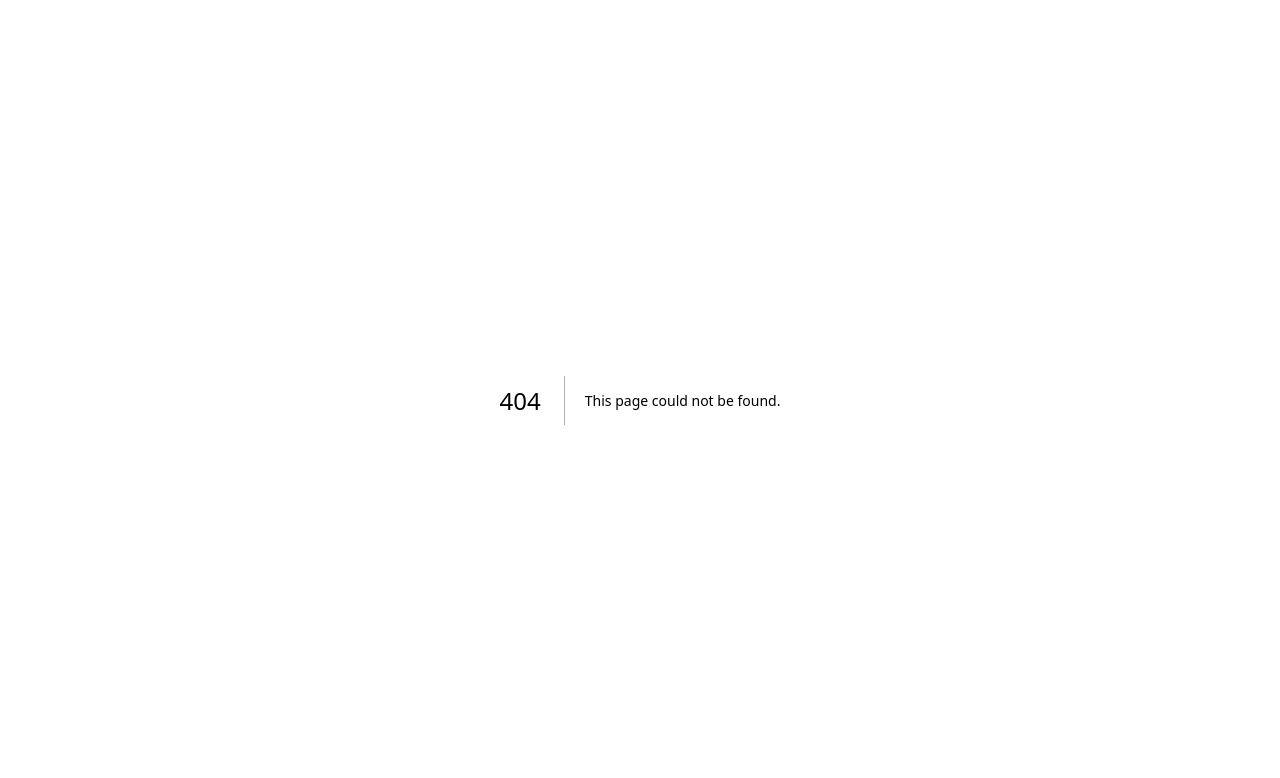
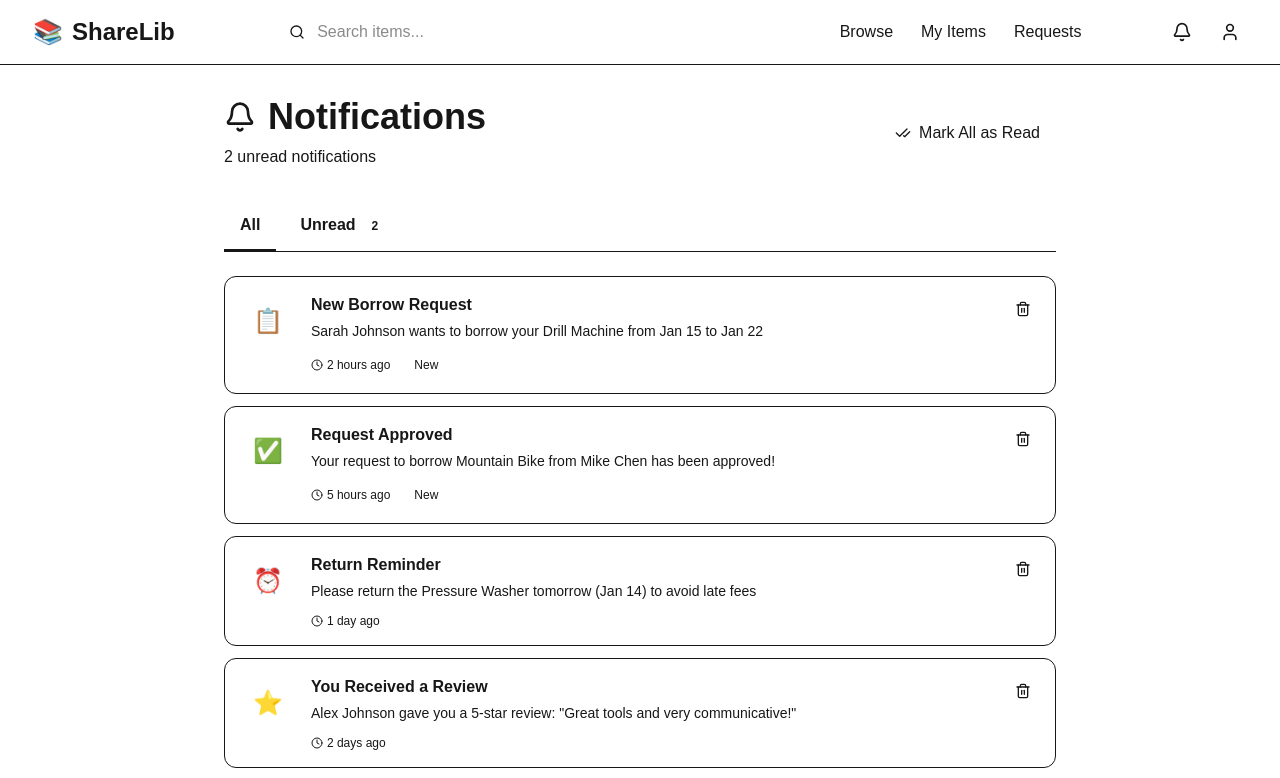
Before and after one commit to inevitable-ank/ShareLib, a Next.js app: page /notificatons in a window 1280 px wide. Before the commit this address had no page. Shown: the top 778 px of the page. Built offline with nearby package versions, Linux system fonts and the light colour scheme.

Commit message:
Notification page

```diff
--- /dev/null
+++ b/app/notificatons/page.tsx
@@ -0,0 +1,230 @@
+"use client"
+
+import Header from "@/app/components/header"
+import Footer from "@/app/components/footer"
+import { Bell, CheckCheck, Trash2, Clock } from "lucide-react"
+import { useState } from "react"
+
+interface Notification {
+  id: string
+  type: "request" | "approved" | "returned" | "rating" | "reminder" | "message"
+  title: string
+  description: string
+  timestamp: string
+  read: boolean
+  data?: Record<string, any>
+}
+
+export default function NotificationsPage() {
+  const [notifications, setNotifications] = useState<Notification[]>([
+    {
+      id: "1",
+      type: "request",
+      title: "New Borrow Request",
+      description: "Sarah Johnson wants to borrow your Drill Machine from Jan 15 to Jan 22",
+      timestamp: "2 hours ago",
+      read: false,
+      data: { item: "Drill Machine", requester: "Sarah Johnson" },
+    },
+    {
+      id: "2",
+      type: "approved",
+      title: "Request Approved",
+      description: "Your request to borrow Mountain Bike from Mike Chen has been approved!",
+      timestamp: "5 hours ago",
+      read: false,
+      data: { item: "Mountain Bike", owner: "Mike Chen" },
+    },
+    {
+      id: "3",
+      type: "reminder",
+      title: "Return Reminder",
+      description: "Please return the Pressure Washer tomorrow (Jan 14) to avoid late fees",
+      timestamp: "1 day ago",
+      read: true,
+      data: { item: "Pressure Washer", dueDate: "Jan 14" },
+    },
+    {
+      id: "4",
+      type: "rating",
+      title: "You Received a Review",
+      description: 'Alex Johnson gave you a 5-star review: "Great tools and very communicative!"',
+      timestamp: "2 days ago",
+      read: true,
+      data: { reviewer: "Alex Johnson", rating: 5 },
+    },
+    {
+      id: "5",
+      type: "returned",
+      title: "Item Returned",
+      description: "Robert Wilson has returned your Yoga Mat. Please confirm the condition.",
+      timestamp: "3 days ago",
+      read: true,
+      data: { item: "Yoga Mat", borrower: "Robert Wilson" },
+    },
+    {
+      id: "6",
+      type: "message",
+      title: "New Message",
+      description: 'Emma Davis: "Thanks for lending me the camera! Great quality!"',
+      timestamp: "4 days ago",
+      read: true,
+      data: { sender: "Emma Davis" },
+    },
+  ])
+
+  const [filter, setFilter] = useState<"all" | "unread">("all")
+
+  const filteredNotifications = filter === "unread" ? notifications.filter((n) => !n.read) : notifications
+
+  const markAsRead = (id: string) => {
+    setNotifications(notifications.map((n) => (n.id === id ? { ...n, read: true } : n)))
+  }
+
+  const markAllAsRead = () => {
+    setNotifications(notifications.map((n) => ({ ...n, read: true })))
+  }
+
+  const deleteNotification = (id: string) => {
+    setNotifications(notifications.filter((n) => n.id !== id))
+  }
+
+  const getNotificationIcon = (type: string) => {
+    const icons = {
+      request: "📋",
+      approved: "✅",
+      returned: "📦",
+      rating: "⭐",
+      reminder: "⏰",
+      message: "💬",
+    }
+    return icons[type as keyof typeof icons] || "📢"
+  }
+
+  const getNotificationColor = (type: string) => {
+    const colors = {
+      request: "bg-primary/10 border-primary/30 text-primary",
+      approved: "bg-accent/10 border-accent/30 text-accent",
+      returned: "bg-secondary/10 border-secondary/30 text-secondary",
+      rating: "bg-secondary/10 border-secondary/30 text-secondary",
+      reminder: "bg-destructive/10 border-destructive/30 text-destructive",
+      message: "bg-primary/10 border-primary/30 text-primary",
+    }
+    return colors[type as keyof typeof colors] || "bg-muted border-border"
+  }
+
+  return (
+    <>
+      <Header />
+      <main className="min-h-screen bg-background">
+        <div className="max-w-4xl mx-auto px-4 sm:px-6 lg:px-8 py-8">
+          {/* Header */}
+          <div className="flex items-center justify-between mb-8">
+            <div>
+              <h1 className="text-4xl font-bold text-foreground mb-2 flex items-center gap-3">
+                <Bell className="w-8 h-8" />
+                Notifications
+              </h1>
+              <p className="text-muted-foreground">
+                {notifications.filter((n) => !n.read).length} unread notification
+                {notifications.filter((n) => !n.read).length !== 1 ? "s" : ""}
+              </p>
+            </div>
+            {notifications.some((n) => !n.read) && (
+              <button
+                onClick={markAllAsRead}
+                className="px-4 py-2 bg-primary text-primary-foreground rounded-lg hover-lift flex items-center gap-2 font-medium"
+              >
+                <CheckCheck className="w-4 h-4" />
+                Mark All as Read
+              </button>
+            )}
+          </div>
+
+          {/* Filter Tabs */}
+          <div className="flex gap-2 mb-6 border-b border-border">
+            {["all", "unread"].map((f) => (
+              <button
+                key={f}
+                onClick={() => setFilter(f as typeof filter)}
+                className={`px-4 py-3 font-semibold border-b-2 transition-smooth ${
+                  filter === f
+                    ? "text-primary border-primary"
+                    : "text-muted-foreground border-transparent hover:text-foreground"
+                }`}
+              >
+                {f.charAt(0).toUpperCase() + f.slice(1)}
+                {f === "unread" && notifications.filter((n) => !n.read).length > 0 && (
+                  <span className="ml-2 px-2 py-1 bg-primary text-primary-foreground rounded-full text-xs">
+                    {notifications.filter((n) => !n.read).length}
+                  </span>
+                )}
+              </button>
+            ))}
+          </div>
+
+          {/* Notifications List */}
+          {filteredNotifications.length > 0 ? (
+            <div className="space-y-3">
+              {filteredNotifications.map((notification) => (
+                <div
+                  key={notification.id}
+                  onClick={() => markAsRead(notification.id)}
+                  className={`p-4 rounded-xl border transition-smooth cursor-pointer hover:shadow-md ${
+                    notification.read ? "bg-card border-border" : "bg-primary/5 border-primary/20"
+                  }`}
+                >
+                  <div className="flex items-start gap-4">
+                    {/* Icon */}
+                    <div className={`p-3 rounded-lg flex-shrink-0 text-2xl ${getNotificationColor(notification.type)}`}>
+                      {getNotificationIcon(notification.type)}
+                    </div>
+
+                    {/* Content */}
+                    <div className="flex-1 min-w-0">
+                      <h3 className={`font-semibold ${notification.read ? "text-foreground" : "text-foreground"}`}>
+                        {notification.title}
+                      </h3>
+                      <p className="text-sm text-muted-foreground mt-1">{notification.description}</p>
+                      <div className="flex items-center gap-4 mt-3 text-xs text-muted-foreground">
+                        <div className="flex items-center gap-1">
+                          <Clock className="w-3 h-3" />
+                          {notification.timestamp}
+                        </div>
+                        {!notification.read && (
+                          <span className="px-2 py-1 bg-primary/20 text-primary rounded-full">New</span>
+                        )}
+                      </div>
+                    </div>
+
+                    {/* Action */}
+                    <button
+                      onClick={(e) => {
+                        e.stopPropagation()
+                        deleteNotification(notification.id)
+                      }}
+                      className="p-2 rounded-lg hover:bg-muted transition-smooth text-muted-foreground hover:text-foreground flex-shrink-0"
+                    >
+                      <Trash2 className="w-4 h-4" />
+                    </button>
+                  </div>
+                </div>
+              ))}
+            </div>
+          ) : (
+            <div className="text-center py-16">
+              <Bell className="w-16 h-16 text-muted-foreground/30 mx-auto mb-4" />
+              <h3 className="text-xl font-semibold text-foreground mb-2">No notifications</h3>
+              <p className="text-muted-foreground">
+                {filter === "unread"
+                  ? "All caught up!"
+                  : "You'll get notified about requests, returns, and messages here"}
+              </p>
+            </div>
+          )}
+        </div>
+      </main>
+      <Footer />
+    </>
+  )
+}
```
